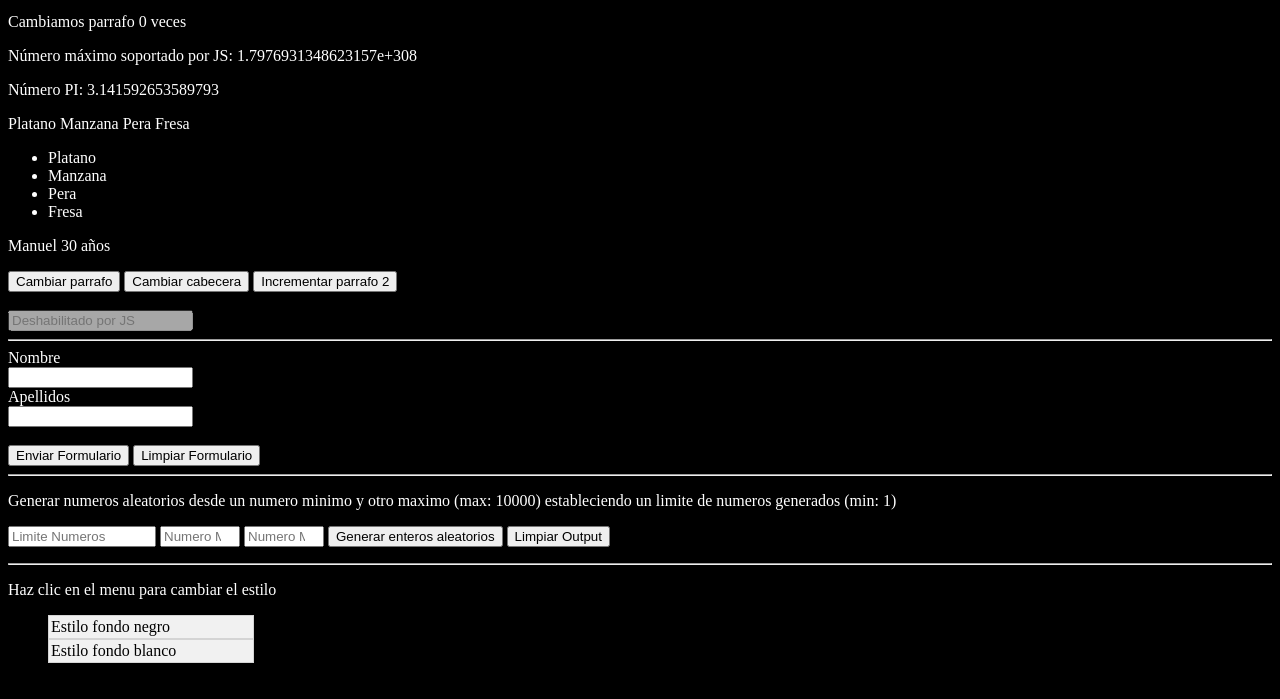
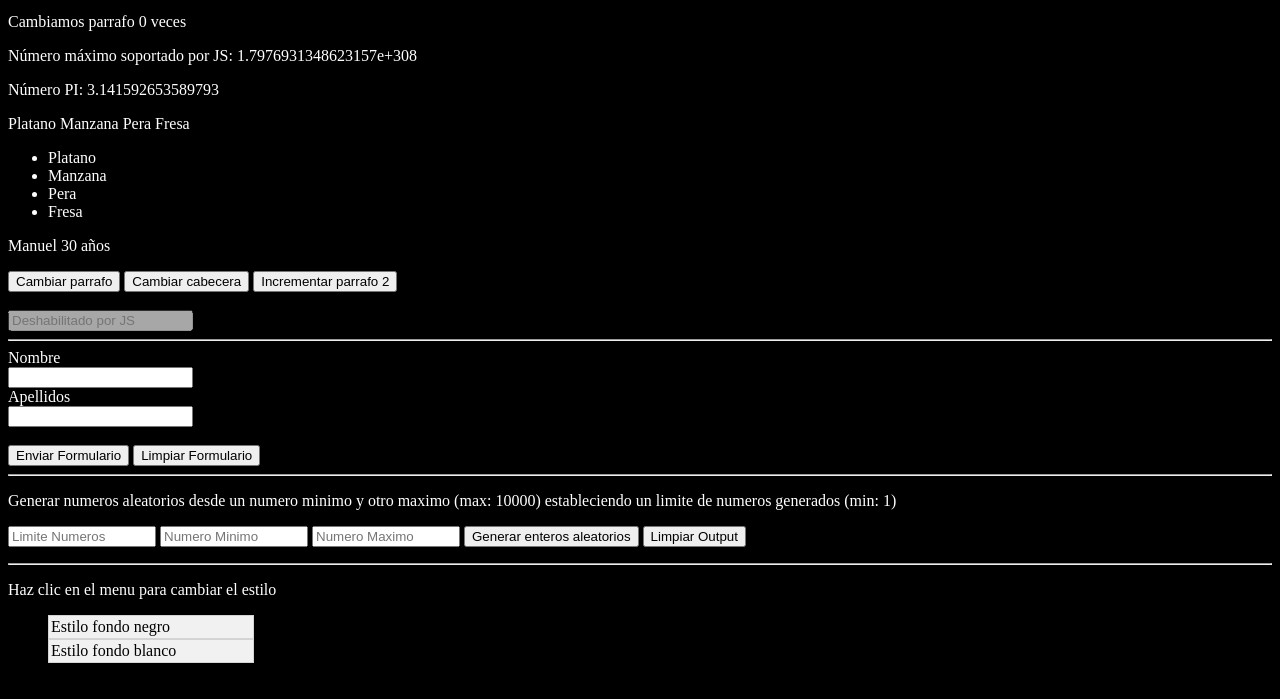
Before and after one commit to DavidVieiro/JavaScript-forGA-Programacion-Web, a plain HTML site: page pruebas_javascript.html in a window 1280 px wide. Shown: the part 101-800 px from the top of the page. Drawn offline with Linux system fonts and the light colour scheme.

Commit message:
Cambiado tamaño botones

```diff
--- a/pruebas_javascript.html
+++ b/pruebas_javascript.html
@@ -44,8 +44,10 @@
         </p>
         <input type="number" name="limitRandomInt" id="limitRandomInt" placeholder="Limite Numeros" min="1" max="10000"
             style="width: 140px;">
-        <input type="number" name="minRandomInt" id="minRandomInt" placeholder="Numero Minimo" min="0" max="10000">
-        <input type="number" name="maxRandomInt" id="maxRandomInt" placeholder="Numero Maximo" min="0" max="10000">
+        <input type="number" name="minRandomInt" id="minRandomInt" placeholder="Numero Minimo" min="0" max="10000"
+            style="width: 140px;">
+        <input type="number" name="maxRandomInt" id="maxRandomInt" placeholder="Numero Maximo" min="0" max="10000"
+            style="width: 140px;">
         <input type="button" value="Generar enteros aleatorios"
             onclick="limitRandomIntInterval(document.getElementById('limitRandomInt').value, document.getElementById('minRandomInt').value, document.getElementById('maxRandomInt').value)">
         <input type="button" value="Limpiar Output" onclick="limpiarOutputNumAleatorios()">
```
